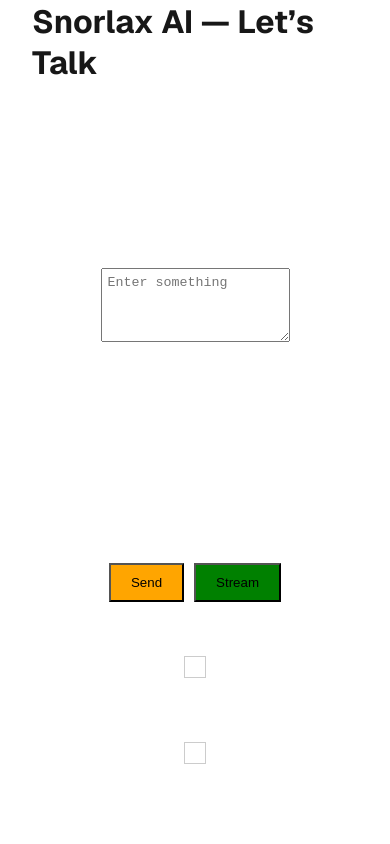
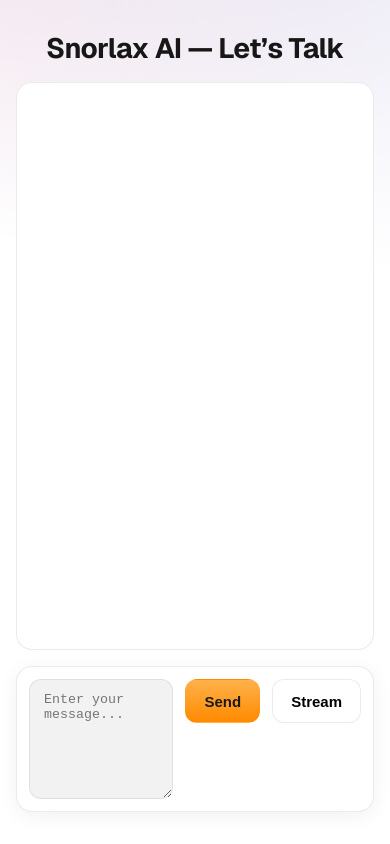
Before and after one commit to Ravi-Ranjan-Sharma-droid/AI-Stream-app, a Next.js app: page / in a window 390 px wide. Built offline with nearby package versions, Linux system fonts and the light colour scheme.

Commit message:
add styling

```diff
--- a/app/page.js
+++ b/app/page.js
@@ -1,7 +1,6 @@
 "use client";
-import Image from "next/image";
+import { useEffect, useRef, useState } from "react";
 import styles from "./page.module.css";
-import { useState } from "react";
 
 export default function Home() {
   const [message, setMessage] = useState("");
@@ -9,6 +8,7 @@
   const [streaming, setStreaming] = useState("");
   const [loading, setLoading] = useState("");
   const [streamResponse, setStreamResponse] = useState("");
+  const outputAreaRef = useRef(null);
 
   const handleChat = async () => {
     setLoading(true);
@@ -67,60 +67,45 @@
     setStreaming(false);
   };
 
+  // Auto-scroll output as responses stream in
+  useEffect(() => {
+    if (outputAreaRef.current) {
+      outputAreaRef.current.scrollTop = outputAreaRef.current.scrollHeight;
+    }
+  }, [response, streamResponse, streaming]);
+
   return (
     <div className={styles.page}>
-      <h1>Snorlax AI — Let’s Talk</h1>
-      <div>
+      <div className={styles.chatLayout}>
+        <h1 className={styles.title}>Snorlax AI — Let’s Talk</h1>
+
+        <div ref={outputAreaRef} className={styles.outputArea}>
+          {response && <div className={styles.panel}>{response}</div>}
+          {streamResponse && (
+            <div className={`${styles.panel} ${styles.streamPanel}`}>{streamResponse}</div>
+          )}
+        </div>
+
+        <div className={styles.promptBar}>
           <textarea
             value={message}
             onChange={(e) => setMessage(e.target.value)}
-          placeholder="Enter something"
+            placeholder="Enter your message..."
             rows={4}
-          style={{
-            width: "100%",
-            marginBottom: "10px",
-            padding: "6px",
-          }}
+            className={styles.textarea}
           />
-      </div>
-      <div>
+          <div className={styles.controls}>
             <button
               onClick={handleChat}
-          style={{
-            padding: "10px 20px",
-            backgroundColor: "orange",
-          }}
+              className={`${styles.button} ${styles.buttonPrimary}`}
             >
               {loading ? "Thinking..." : "Send"}
             </button>
-        <button
-          onClick={handleStreamChat}
-          style={{
-            padding: "10px 20px",
-            backgroundColor: "green",
-            marginLeft: "10px",
-          }}
-        >
+            <button onClick={handleStreamChat} className={styles.button}>
               {streaming ? "Streaming..." : "Stream"}
             </button>
           </div>
-      <div
-        style={{
-          border: "1px solid #ccc",
-          padding: "10px",
-          whiteSpace: "pre-wrap",
-        }}
-      >
-        {response}
         </div>
-      <div
-        style={{
-          border: "1px solid #ccc",
-          padding: "10px",
-          whiteSpace: "pre-wrap",
-        }}
-      >
-        {streamResponse}
       </div>
     </div>
   );
--- a/app/page.module.css
+++ b/app/page.module.css
@@ -6,13 +6,13 @@
   --button-primary-hover: #383838;
   --button-secondary-hover: #f2f2f2;
 
-  display: grid;
-  grid-template-rows: 20px 1fr 20px;
+  min-height: 100svh;
+  padding: 48px 24px;
+  display: flex;
   align-items: center;
-  justify-items: center;
-  min-height: 100svh;
-  padding: 80px;
-  gap: 64px;
+  justify-content: center;
+  background: radial-gradient(1200px 600px at 80% -10%, rgba(120, 119, 198, 0.15), transparent 60%),
+    radial-gradient(800px 400px at 0% 0%, rgba(255, 179, 186, 0.15), transparent 60%);
   font-family: var(--font-geist-sans);
 }
 
@@ -27,141 +27,126 @@
   }
 }
 
-.main {
-  display: flex;
-  flex-direction: column;
-  gap: 32px;
-  grid-row-start: 2;
+.chatLayout {
+  width: 100%;
+  max-width: 900px;
+  display: grid;
+  grid-template-rows: auto 1fr auto;
+  gap: 16px;
+  height: calc(100svh - 96px);
 }
 
-.main ol {
-  font-family: var(--font-geist-mono);
-  padding-left: 0;
-  margin: 0;
-  font-size: 14px;
-  line-height: 24px;
-  letter-spacing: -0.01em;
-  list-style-position: inside;
+.title {
+  text-align: center;
+  font-size: 28px;
+  line-height: 1.2;
+  letter-spacing: -0.02em;
 }
 
-.main li:not(:last-of-type) {
-  margin-bottom: 8px;
+.outputArea {
+  border: 1px solid var(--gray-alpha-200);
+  border-radius: 16px;
+  padding: 16px;
+  background: var(--background);
+  box-shadow: inset 0 1px 0 rgba(255, 255, 255, 0.04);
+  overflow: auto;
 }
 
-.main code {
-  font-family: inherit;
+.textarea {
+  width: 100%;
+  resize: vertical;
+  min-height: 120px;
+  padding: 12px 14px;
+  border-radius: 12px;
+  border: 1px solid var(--gray-alpha-200);
   background: var(--gray-alpha-100);
-  padding: 2px 4px;
-  border-radius: 4px;
-  font-weight: 600;
+  outline: none;
+  color: inherit;
 }
 
-.ctas {
-  display: flex;
-  gap: 16px;
+.textarea:focus {
+  border-color: rgba(var(--gray-rgb), 0.25);
+  box-shadow: 0 0 0 4px rgba(var(--gray-rgb), 0.08);
 }
 
-.ctas a {
+.promptBar {
+  display: grid;
+  grid-template-columns: 1fr auto;
+  gap: 12px;
+  background: var(--background);
+  border: 1px solid var(--gray-alpha-200);
+  border-radius: 16px;
+  padding: 12px;
+  box-shadow: 0 4px 20px rgba(0, 0, 0, 0.06);
+}
+
+.controls {
+  display: flex;
+  gap: 12px;
+  align-items: flex-start;
+}
+
+.button {
   appearance: none;
-  border-radius: 128px;
-  height: 48px;
-  padding: 0 20px;
-  border: 1px solid transparent;
-  transition:
-    background 0.2s,
-    color 0.2s,
-    border-color 0.2s;
+  border-radius: 12px;
+  height: 44px;
+  padding: 0 18px;
+  border: 1px solid var(--gray-alpha-200);
+  transition: background 0.2s, color 0.2s, border-color 0.2s, box-shadow 0.2s;
   cursor: pointer;
-  display: flex;
+  display: inline-flex;
   align-items: center;
   justify-content: center;
-  font-size: 16px;
-  line-height: 20px;
-  font-weight: 500;
+  font-size: 15px;
+  line-height: 1;
+  font-weight: 600;
+  background: var(--background);
 }
 
-a.primary {
-  background: var(--foreground);
-  color: var(--background);
-  gap: 8px;
+.buttonPrimary {
+  background: linear-gradient(180deg, #ffb14b, #ff8a00);
+  color: #1a1a1a;
+  border-color: transparent;
 }
 
-a.secondary {
-  border-color: var(--gray-alpha-200);
-  min-width: 158px;
+.streamPanel {
+  border-color: rgba(0, 153, 102, 0.2);
 }
 
-.footer {
-  grid-row-start: 3;
-  display: flex;
-  gap: 24px;
+.panel {
+  border: 1px solid var(--gray-alpha-200);
+  border-radius: 12px;
+  padding: 14px;
+  background: var(--gray-alpha-100);
+  white-space: pre-wrap;
+  min-height: 80px;
 }
 
-.footer a {
-  display: flex;
-  align-items: center;
-  gap: 8px;
+/* Remove old grid; output is now a single scroll area */
+
+.button:hover {
+  border-color: rgba(var(--gray-rgb), 0.25);
+  box-shadow: 0 6px 24px rgba(0, 0, 0, 0.08);
 }
 
-.footer img {
-  flex-shrink: 0;
-}
-
-/* Enable hover only on non-touch devices */
 @media (hover: hover) and (pointer: fine) {
-  a.primary:hover {
-    background: var(--button-primary-hover);
-    border-color: transparent;
-  }
-
-  a.secondary:hover {
-    background: var(--button-secondary-hover);
-    border-color: transparent;
-  }
-
-  .footer a:hover {
-    text-decoration: underline;
-    text-underline-offset: 4px;
+  .buttonPrimary:hover {
+    filter: brightness(0.95);
   }
 }
 
 @media (max-width: 600px) {
   .page {
-    padding: 32px;
-    padding-bottom: 80px;
+    padding: 24px 16px;
   }
 
-  .main {
-    align-items: center;
-  }
-
-  .main ol {
-    text-align: center;
-  }
-
-  .ctas {
-    flex-direction: column;
-  }
-
-  .ctas a {
-    font-size: 14px;
-    height: 40px;
-    padding: 0 16px;
-  }
-
-  a.secondary {
-    min-width: auto;
-  }
-
-  .footer {
-    flex-wrap: wrap;
-    align-items: center;
-    justify-content: center;
+  .chatLayout {
+    height: calc(100svh - 64px);
   }
 }
 
 @media (prefers-color-scheme: dark) {
-  .logo {
-    filter: invert();
+  .card {
+    box-shadow: 0 6px 28px rgba(0, 0, 0, 0.35);
   }
 }
```
Lines whose indentation alone changed are shown as unchanged.
